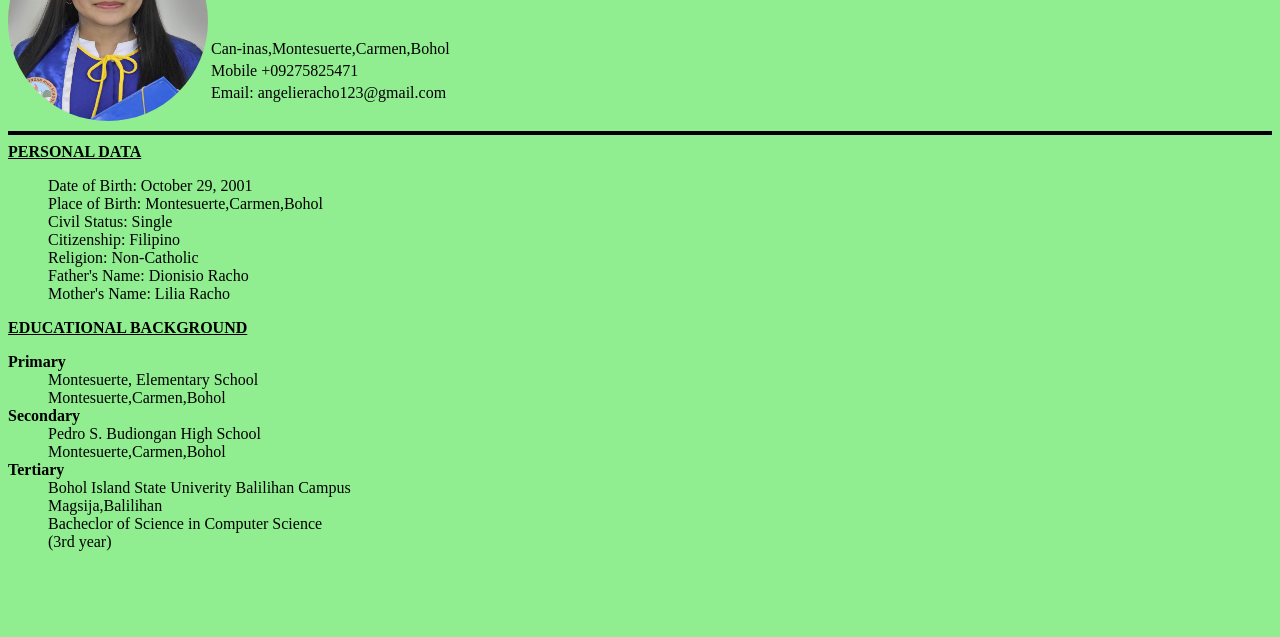
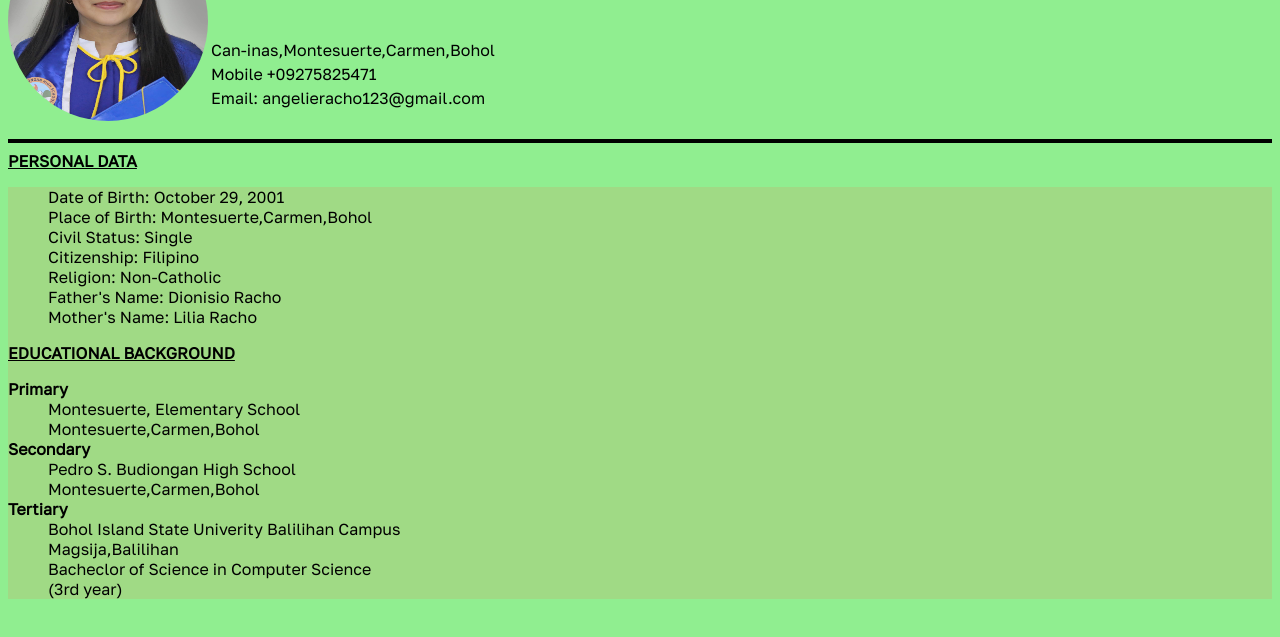
Before and after one commit to prettyanj/First-ever-project-that-I-created-with-me-myself-and-I.-My-curriculum-vitae, a plain HTML site: page index.html in a window 1280 px wide. Shown: the part 87-724 px from the top of the page. Drawn offline with Linux system fonts and the light colour scheme.

Commit message:
changes of styling using css

```diff
--- a/index.html
+++ b/index.html
@@ -2,13 +2,16 @@
 <html>
   <head>
     <title> HTML Background Color</title>
+    <link href="https://fonts.googleapis.com/css2?family=Roboto+Condensed:wght@300&display=swap" rel="stylesheet">
+    <link href="https://fonts.googleapis.com/css2?family=Golos+Text&display=swap" rel="stylesheet">
+    <link rel="stylesheet" href="style.css">
   </head>
     <body style="background-color: lightgreen; text-align:left">
 
-        <img src="anj.jpg" alt="me" style="height:200px ;width:200px;border-radius:50%;float:left;margin:0 auto"> <br>
+        <img src="anj.jpg" alt="me" > <br>
 
         <h1> ANGELIE T. RACHO</h1> <br>
-
+        <div style="text-align: left;">
             <table style="font-size: medium;">
                 <tr>
                 <td>Can-inas,Montesuerte,Carmen,Bohol</td>
@@ -21,12 +24,12 @@
                 </tr>
         </table><br>
 
-        <div style="text-align: left;">
+
 
             <hr size="4" color="black">
 
             <u> <b> PERSONAL DATA </b></u>
-
+        <div id="cont">
             <dl>
                 <dd> Date of Birth: October 29, 2001</dd>
                 <dd> Place of Birth: Montesuerte,Carmen,Bohol</dd>
@@ -55,5 +58,6 @@
                 </dt>
             </dl>
         </div>
+        </div>
     </body>
  </html>
```
Lines whose indentation alone changed are shown as unchanged.
